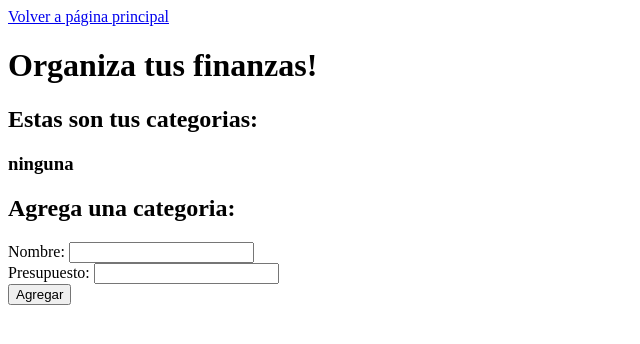
After one commit to DCC-CC4401/2023-1-Grupo-2, a Django app: page /organiza_tus_finanzas/ in a window 1280 px wide. The commit adds this page. Shown: the top 344 px of the page, without its empty margins (0-640 px from the left). Run offline with Django 4.2, Linux system fonts and the light colour scheme; a user stored in the database is signed in; data comes from the database, SQL or seed files in the repository; both versions use the stored data as it was after the commit.

Commit message:
feat: user can now add categories

```diff
--- a/finanzapp_proj/finanzapp/templates/index.html
+++ b/finanzapp_proj/finanzapp/templates/index.html
@@ -2,7 +2,8 @@
 
 <div>
     <a href="{% url 'list'%}">Transacciones</a>
-    <a href="{% url 'logout'%}">logout</a>
+    <a href="{% url 'organiza_finanzas' %}">Organiza tus finanzas</a>
+    <a href="{% url 'logout' %}">logout</a>
 </div>
 
 {% block content %}
--- /dev/null
+++ b/finanzapp_proj/finanzapp/templates/organiza_finanzas.html
@@ -0,0 +1,23 @@
+
+<div>
+    <a href="{% url 'index'%}">Volver a página principal</a>
+</div>
+
+<h1>Organiza tus finanzas!</h1>
+
+<h2>Estas son tus categorias:</h2>
+{% for category in categories %}
+    <h3>{{ category.name }}
+    </h3>
+{% endfor %}
+
+<h2>Agrega una categoria:</h2>
+
+<form method="post">
+    {% csrf_token %}
+    <label for="name">Nombre:</label>
+    <input type="text" name="name" required><br>
+    <label for="name">Presupuesto:</label>
+    <input type="number" name="budget" required><br>
+    <input type="submit" value="Agregar">
+</form>
--- a/finanzapp_proj/finanzapp/views.py
+++ b/finanzapp_proj/finanzapp/views.py
@@ -166,3 +166,30 @@ def delete_trans(request,id_transaccion):
     #Si no está autenticado, lo mandamos a login
     else:
         return redirect('login')
+
+
+#---------------30/05/2023--------Lucas---------->
+def organize_fin(request):
+    # Si el usuario está autenticado
+    if request.user.is_authenticated:
+        # Recibimos el formulario
+        if request.method == 'POST':
+            # Recuperamos el nombre de la categoría
+            name = request.POST['name']
+            # Recuperamos el presupuesto ingresado
+            budget = request.POST['budget']
+            # Creamos la categoría
+            category = Category.objects.create(name=name, budget=budget, user=request.user)
+            category.save()
+            # Redirigimos al usuario a la vista organiza tus finanzas
+            return redirect('organiza_finanzas')
+        # Si estamos cargando la página
+        else:
+            # Cargamos las categorías del usuario
+            categories = Category.objects.filter(user = request.user)
+            # Cargamos la página
+            return render(request, 'organiza_finanzas.html', {'categories': categories})
+    # Si no está autenticado
+    else:
+        # Se le redirige al login
+        return render(request, 'login.html', {'error_message': 'Nombre de usuario o contraseña incorrectos'})
--- a/finanzapp_proj/finanzapp_proj/urls.py
+++ b/finanzapp_proj/finanzapp_proj/urls.py
@@ -16,7 +16,7 @@ Including another URLconf
 """
 from django.contrib import admin
 from django.urls import path
-from finanzapp.views import index, login_1, register, logout_view, list_transactions, edit_trans, actualizar_trans, delete_trans
+from finanzapp.views import index, login_1, register, logout_view, list_transactions, edit_trans, actualizar_trans, delete_trans, organize_fin
 
 urlpatterns = [
     path('', index, name='index'),
@@ -25,6 +25,7 @@ urlpatterns = [
     path('register/', register, name='register_user'),
     path('logout/', logout_view, name='logout'),
     path('list/', list_transactions, name='list'),
+    path('organiza_tus_finanzas/', organize_fin, name='organiza_finanzas'),
     path('editTrans/<int:id_transaccion>', edit_trans, name='edit_trans'),
     path('actualizarTrans/<int:id_transaccion>', actualizar_trans, name='actualizar_trans'),
     path('eliminarTrans/<int:id_transaccion>', delete_trans, name='eliminar_trans'),
```
Also changed, not shown: finanzapp_proj/db.sqlite3.
